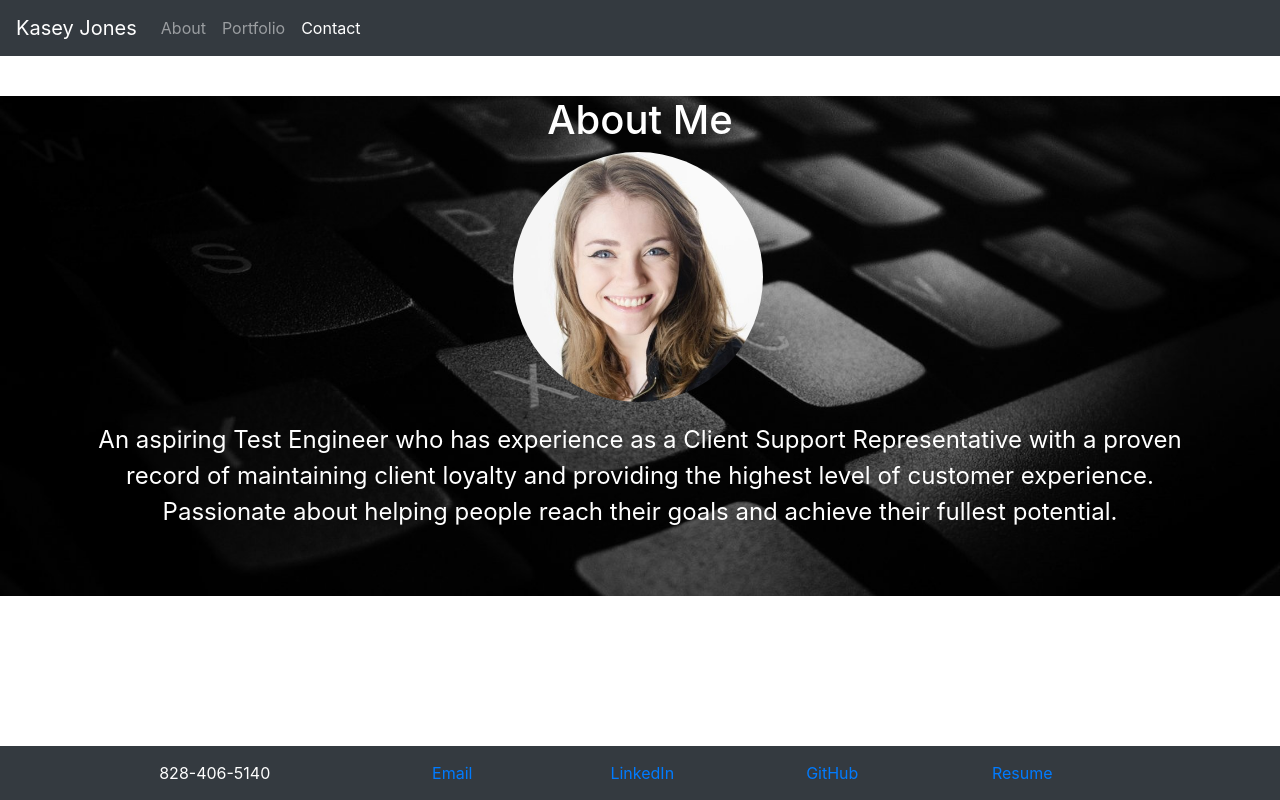
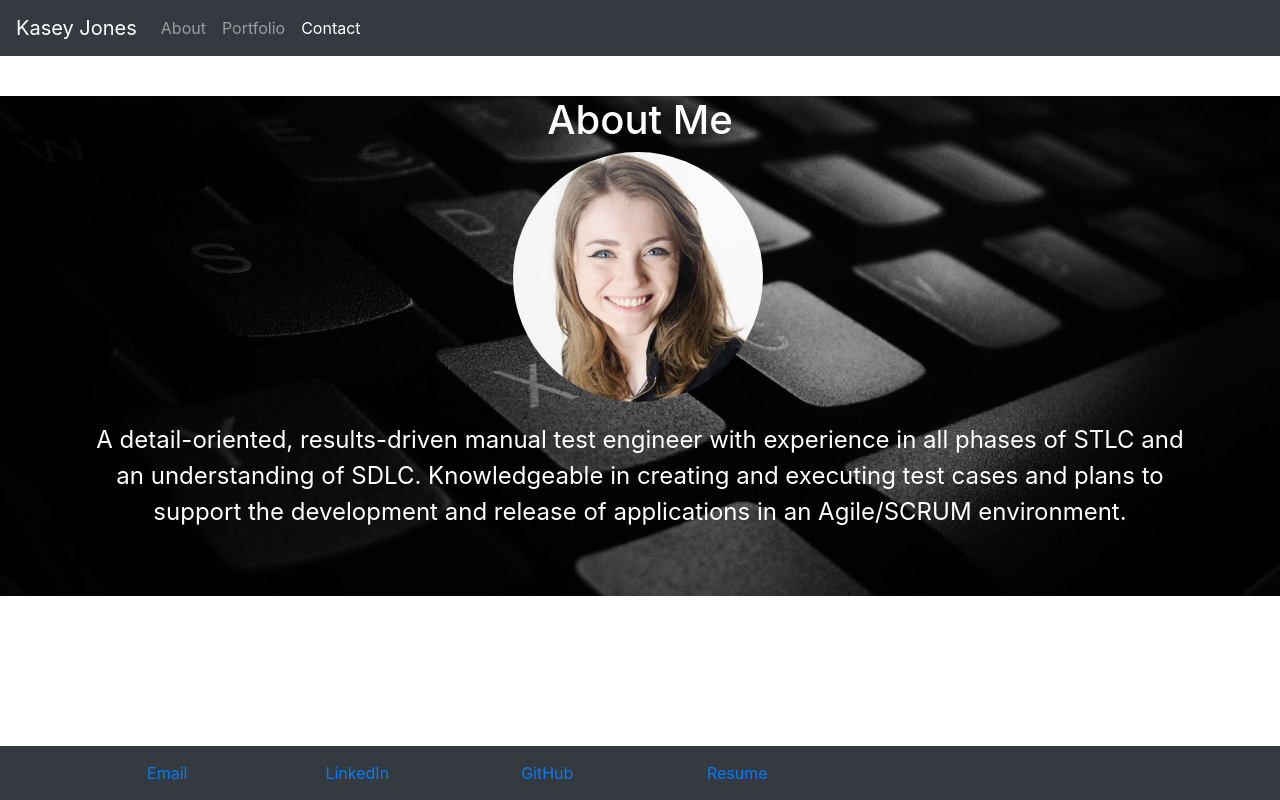
Before and after one commit to joneskm72/react-portfolio, a React (Create React App) app: page /contact-me in a window 1280 px wide. Built offline with nearby package versions, Linux system fonts and the light colour scheme.

Commit message:
Updates to summary and footer.

```diff
--- a/src/components/Footer/index.js
+++ b/src/components/Footer/index.js
@@ -16,10 +16,6 @@ class Footer extends Component {
       <div class="footer bg-dark">
         <Container>
               <Row>
-                  <Col xs={6} lg={3}>
-                      <i class="fas fa-phone"></i>
-                      &nbsp;828-406-5140
-                  </Col>
                   <Col xs={6} lg={2}>
                       <i class="far fa-envelope"></i>
                       <a href= "mailto:jones.m.kasey@gmail.com">&nbsp;Email</a>
--- a/src/pages/About/index.js
+++ b/src/pages/About/index.js
@@ -21,7 +21,7 @@ class About extends Component {
           </Row>
           <Row>
             <Col className='aboutCol2' xs={12} md={12}>
-              <p className='colP'>An aspiring Test Engineer who has experience as a Client Support Representative with a proven record of maintaining client loyalty and providing the highest level of customer experience. Passionate about helping people reach their goals and achieve their fullest potential.</p>
+              <p className='colP'>A detail-oriented, results-driven manual test engineer with experience in all phases of STLC and an understanding of SDLC. Knowledgeable in creating and executing test cases and plans to support the development and release of applications in an Agile/SCRUM environment.</p>
             </Col>
           </Row>
         </Container>
```
